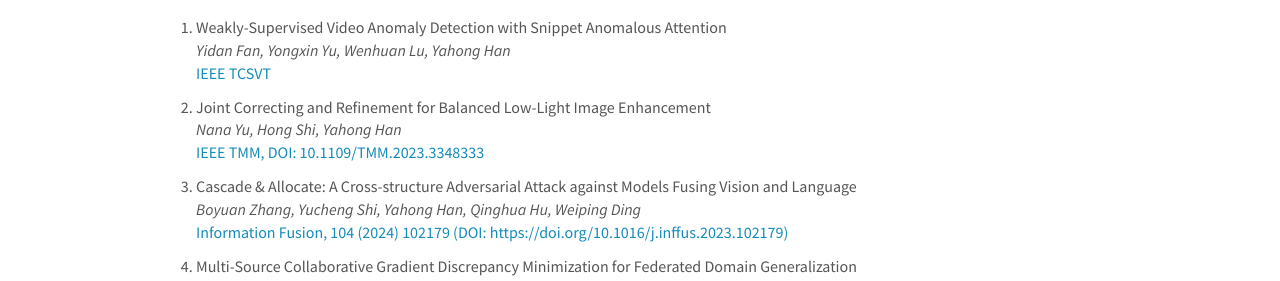
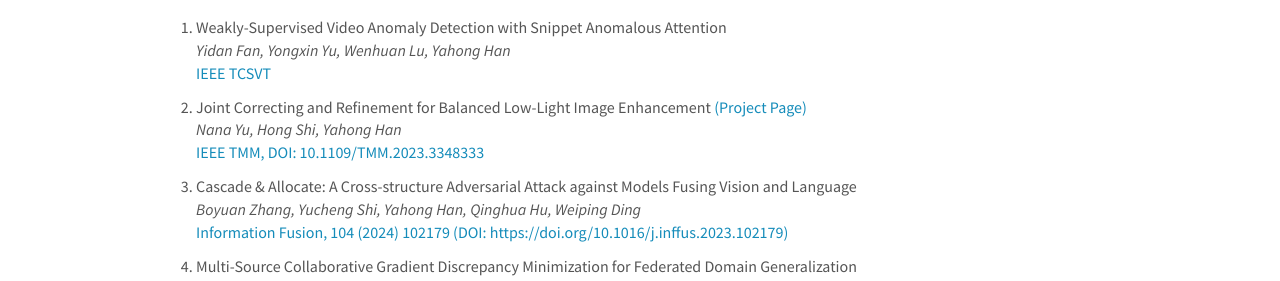
Before and after one commit to tjumm/tjumm.github.io, a Jekyll site: the page built from _pages/publications.md, in a window 1280 px wide and 900 px high. Shown: the part 132-413 px from the top of the window. Built offline with Jekyll 4.4.1, drawn with Linux system fonts in a browser that asks for light colours; comment, search, counter and statistics services are not loaded.

Commit message:
add project page

```diff
--- a/_data/publist.yml
+++ b/_data/publist.yml
@@ -7,7 +7,7 @@
     display: "IEEE TCSVT"
   highlight: 0
 
-- title: "1. Joint Correcting and Refinement for Balanced Low-Light Image Enhancement"
+- title: "1. Joint Correcting and Refinement for Balanced Low-Light Image Enhancement <a href='https://woshiyll.github.io/'>(Project Page)</a>"
   image: dummy.png
   description:
   authors: Nana Yu, Hong Shi, Yahong Han
```
